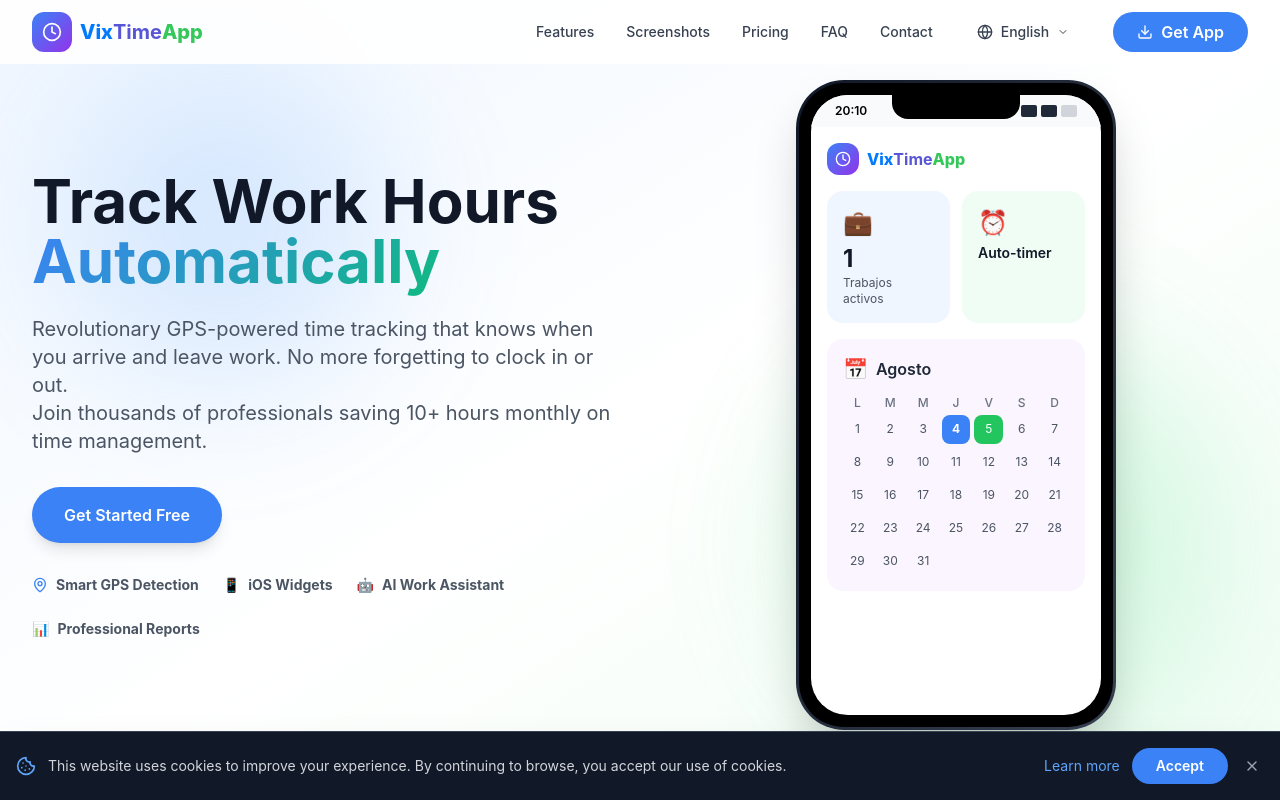
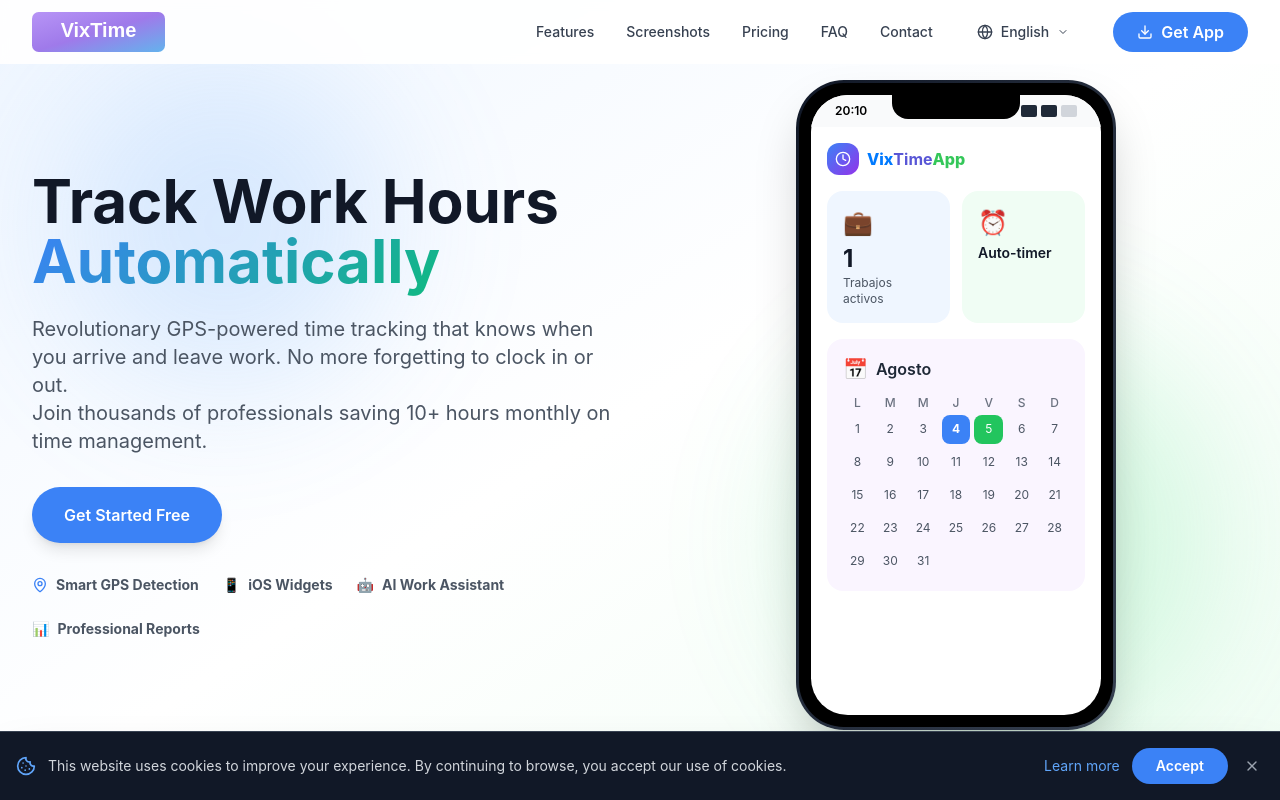
Before and after one commit to donia1222/worktrack-landing, a Next.js app: page / in a window 1280 px wide. Shown: the top 800 px of the page. Built offline with nearby package versions, Linux system fonts and the light colour scheme.

Commit message:
“update6”

```diff
--- a/components/Navigation.tsx
+++ b/components/Navigation.tsx
@@ -5,6 +5,7 @@
 import { Clock, Menu, X, Download } from 'lucide-react'
 import { useLanguage } from '@/lib/language'
 import LanguageSelector from './LanguageSelector'
+import Image from 'next/image'
 
 const getNavItems = (t: (key: string) => string) => [
   { label: t('navigation.features'), href: '#features' },
@@ -75,18 +76,18 @@
         <div className="flex items-center justify-between h-16">
           {/* Logo */}
           <motion.div
-            className="flex items-center gap-2 cursor-pointer"
+            className="cursor-pointer"
             whileHover={{ scale: 1.05 }}
             onClick={() => scrollToSection('#hero')}
           >
-            <div className={`w-10 h-10 bg-gradient-to-br from-blue-500 to-purple-600 rounded-xl flex items-center justify-center`}>
-              <Clock className={`w-5 h-5 text-white`} />
-            </div>
-            <div className={`text-xl font-bold flex`}>
-              <span className="text-[#007AFF]" style={{ fontWeight: '800' }}>Vix</span>
-              <span className="text-[#5856D6]" style={{ fontWeight: '700' }}>Time</span>
-              <span className="text-[#34C759]" style={{ fontWeight: '800' }}>App</span>
-            </div>
+            <Image
+              src="/vixtime-logo.svg"
+              alt="VixTime"
+              width={140}
+              height={42}
+              className="h-10 w-auto"
+              priority
+            />
           </motion.div>
 
           {/* Desktop Navigation */}
```
Also changed, not shown: public/vixtime-logo.svg (added).
